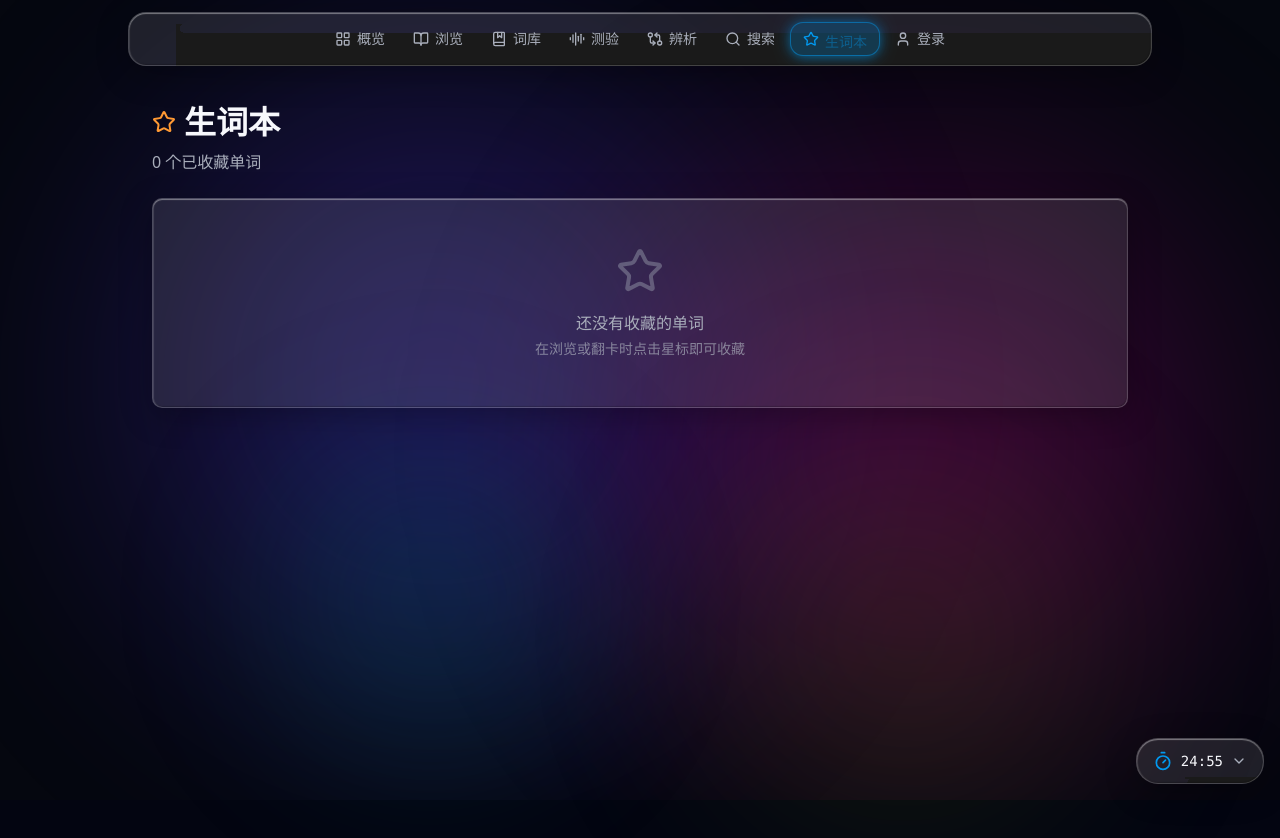
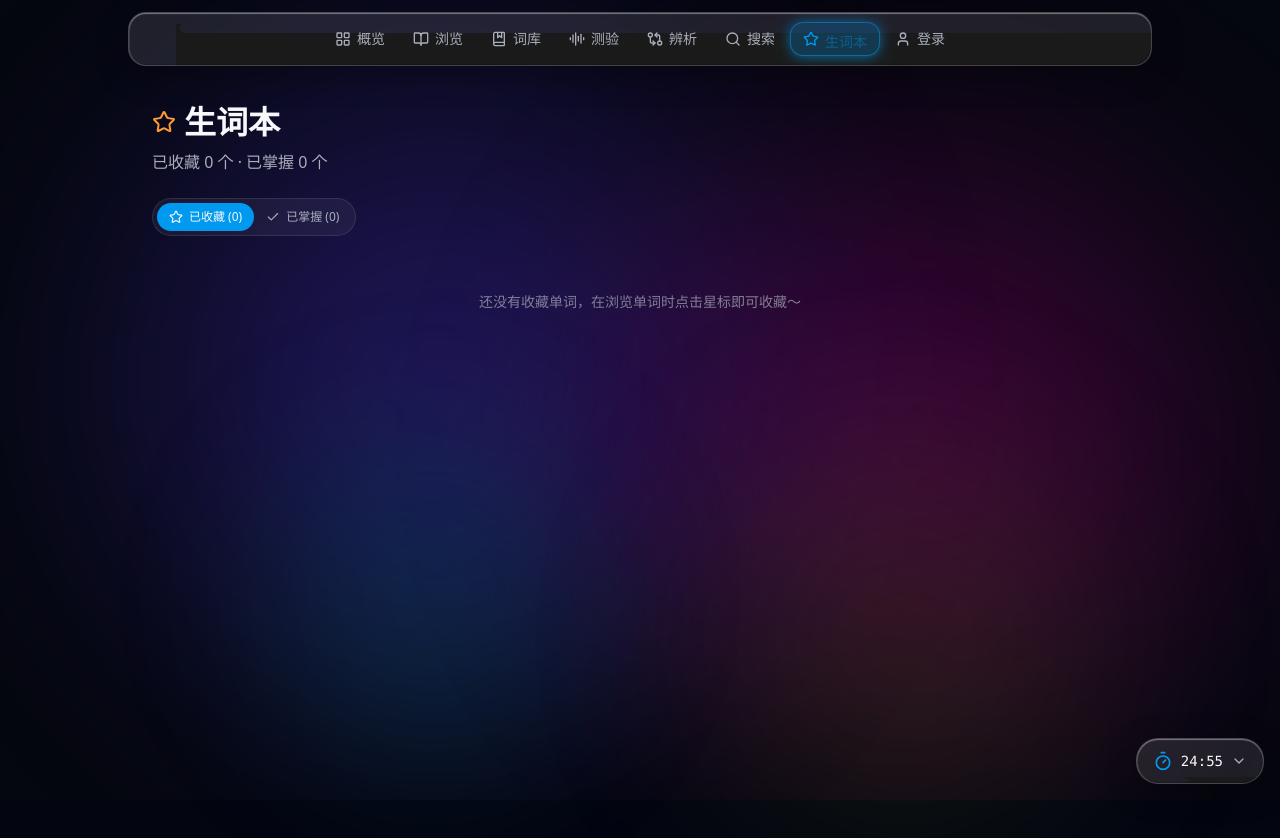
Before and after one commit to Yuriz132/-Henan-Province-College-to-Undergraduate-English-Vocabulary-Learning-Website, a React (Vite) app in the folder frontend/: page /starred in a window 1280 px wide. Shown: the top 838 px of the page. Built offline with nearby package versions, Linux system fonts and the light colour scheme.

Commit message:
fix: 4张统计卡分别跳转/浏览/收藏/掌握+图表/并统一卡片高度

```diff
--- a/frontend/src/pages/Index.tsx
+++ b/frontend/src/pages/Index.tsx
@@ -155,35 +155,52 @@ export default function Index() {
         </p>
       </FlyIn>
 
-      {/* 统计 — 4 张卡片（2列2排），点击弹出折线图 */}
+      {/* 统计 — 4 张卡片（2列2排），分别跳转不同页面 */}
       <div className="mb-5 grid grid-cols-2 gap-2 sm:grid-cols-4">
         {([
-          { label: '单词总数', value: allWords.length, icon: Layers, color: 'text-primary' },
-          { label: '已收藏', value: starredCount, icon: Star, color: 'text-warning' },
-          { label: '已掌握', value: knownCount, icon: TrendingUp, color: 'text-success' },
+          { label: '单词总数', value: allWords.length, icon: Layers, color: 'text-primary', to: '/browse' },
+          { label: '已收藏', value: starredCount, icon: Star, color: 'text-warning', to: '/starred' },
+          { label: '已掌握', value: knownCount, icon: TrendingUp, color: 'text-success', to: '/starred?tab=known' },
           {
             label: '学习情况',
             value: `${totalProgress}%`,
             icon: Activity,
             color: 'text-accent',
             extra: `${streak}天 · ${dailyAverage}/日`,
+            action: () => setChartOpen(true),
           },
         ] as const).map((s, idx) => {
           const Icon = s.icon;
+          const body = (
+            <>
+              <Icon className={`mb-1.5 h-4 w-4 ${s.color}`} />
+              <div className="text-xl font-bold text-foreground">{s.value}</div>
+              <div className="text-[11px] text-muted-foreground">{s.label}</div>
+              {('extra' in s && s.extra) && (
+                <div className="mt-0.5 text-[10px] text-muted-foreground/70">{s.extra}</div>
+              )}
+            </>
+          );
+          const cardCls = 'liquid-glass card-bounce flex h-24 w-full flex-col justify-between p-3 text-left transition-all hover:-translate-y-0.5 active:scale-[0.98]';
           return (
             <FlyIn key={s.label} delay={idx * 0.05}>
-              <button
-                onClick={() => setChartOpen(true)}
-                className="liquid-glass card-bounce w-full p-3 text-left transition-all hover:-translate-y-0.5 active:scale-[0.98]"
-                style={{ borderRadius: 'var(--radius-lg)' }}
-              >
-                <Icon className={`mb-1.5 h-4 w-4 ${s.color}`} />
-                <div className="text-xl font-bold text-foreground">{s.value}</div>
-                <div className="text-[11px] text-muted-foreground">{s.label}</div>
-                {('extra' in s && s.extra) && (
-                  <div className="mt-0.5 text-[10px] text-muted-foreground/70">{s.extra}</div>
-                )}
-              </button>
+              {'to' in s && s.to ? (
+                <Link
+                  to={s.to}
+                  className={cardCls}
+                  style={{ borderRadius: 'var(--radius-lg)' }}
+                >
+                  {body}
+                </Link>
+              ) : (
+                <button
+                  onClick={s.action}
+                  className={cardCls}
+                  style={{ borderRadius: 'var(--radius-lg)' }}
+                >
+                  {body}
+                </button>
+              )}
             </FlyIn>
           );
         })}
--- a/frontend/src/pages/Starred.tsx
+++ b/frontend/src/pages/Starred.tsx
@@ -1,26 +1,41 @@
 import { useState, useMemo } from 'react';
-import { Star, Play, Trash2 } from 'lucide-react';
+import { useSearchParams } from 'react-router-dom';
+import { Star, Play, Trash2, Check } from 'lucide-react';
 import { getWordById } from '@/lib/words-data';
-import { useStarred } from '@/hooks/use-storage';
+import { useStarred, useKnown } from '@/hooks/use-storage';
 import { WordCard } from '@/components/WordCard';
 import { Flashcard } from '@/components/Flashcard';
-import { FadeIn, FlyIn, Stagger } from '@/components/MotionPrimitives';
+import { FlyIn, Stagger } from '@/components/MotionPrimitives';
+
+type Tab = 'starred' | 'known';
 
 export default function Starred() {
   const { starredIds, remove, clear, count } = useStarred();
+  const { known, count: knownCount } = useKnown();
   const [flashcardMode, setFlashcardMode] = useState(false);
+  const [params, setParams] = useSearchParams();
+  const tab: Tab = params.get('tab') === 'known' ? 'known' : 'starred';
 
-  const words = useMemo(
+  const starredWords = useMemo(
     () => starredIds.map((id) => getWordById(id)).filter(Boolean) as NonNullable<ReturnType<typeof getWordById>>[],
     [starredIds]
   );
+  const knownWords = useMemo(
+    () => Array.from(known).map((id) => getWordById(id)).filter(Boolean) as NonNullable<ReturnType<typeof getWordById>>[],
+    [known]
+  );
+  const words = tab === 'starred' ? starredWords : knownWords;
+  const switchTab = (t: Tab) => {
+    setParams(t === 'starred' ? {} : { tab: 'known' });
+    setFlashcardMode(false);
+  };
 
   if (flashcardMode && words.length > 0) {
     return (
       <div className="mx-auto max-w-3xl px-4 py-4">
         <Flashcard
           words={words}
-          title="生词本复习"
+          title={tab === 'starred' ? '生词本复习' : '已掌握复习'}
           isStarred={() => true}
           onStar={(id) => remove(id)}
           onClose={() => setFlashcardMode(false)}
@@ -37,9 +52,11 @@ export default function Starred() {
             <h1 className="mb-1 flex items-center gap-2 font-bold text-foreground" style={{ fontSize: 'var(--font-size-headline)' }}>
               <Star className="h-6 w-6 text-warning" /> 生词本
             </h1>
-            <p className="text-muted-foreground">{count} 个已收藏单词</p>
+            <p className="text-muted-foreground">
+              已收藏 {count} 个 · 已掌握 {knownCount} 个
+            </p>
           </div>
-          {count > 0 && (
+          {words.length > 0 && (
             <div className="flex gap-2">
               <button
                 onClick={() => setFlashcardMode(true)}
@@ -47,29 +64,52 @@ export default function Starred() {
               >
                 <Play className="h-4 w-4" /> 翻卡复习
               </button>
-              <button
-                onClick={clear}
-                className="liquid-glass liquid-glass-shine card-bounce flex items-center gap-2 rounded-full px-4 py-2 text-sm text-muted-foreground transition-all hover:-translate-y-0.5 hover:text-destructive active:scale-95"
-              >
-                <Trash2 className="h-4 w-4" /> 清空
-              </button>
+              {tab === 'starred' && count > 0 && (
+                <button
+                  onClick={() => { if (window.confirm('确认清空所有收藏？')) clear(); }}
+                  className="flex items-center gap-1 text-xs text-muted-foreground hover:text-destructive"
+                >
+                  <Trash2 className="h-3.5 w-3.5" /> 清空
+                </button>
+              )}
             </div>
           )}
         </div>
+
+        {/* 标签切换 */}
+        <div className="mb-4 inline-flex rounded-full border border-white/10 bg-white/5 p-1 text-xs">
+          <button
+            onClick={() => switchTab('starred')}
+            className={`flex items-center gap-1.5 rounded-full px-3 py-1.5 transition-all ${
+              tab === 'starred' ? 'bg-primary text-primary-foreground' : 'text-muted-foreground hover:text-foreground'
+            }`}
+          >
+            <Star className="h-3.5 w-3.5" /> 已收藏 ({count})
+          </button>
+          <button
+            onClick={() => switchTab('known')}
+            className={`flex items-center gap-1.5 rounded-full px-3 py-1.5 transition-all ${
+              tab === 'known' ? 'bg-primary text-primary-foreground' : 'text-muted-foreground hover:text-foreground'
+            }`}
+          >
+            <Check className="h-3.5 w-3.5" /> 已掌握 ({knownCount})
+          </button>
+        </div>
       </FlyIn>
 
-      {count === 0 ? (
-        <FadeIn>
-          <div className="liquid-glass p-12 text-center" style={{ borderRadius: 'var(--radius-lg)' }}>
-            <Star className="mx-auto mb-4 h-12 w-12 text-muted-foreground/40" />
-            <p className="text-muted-foreground">还没有收藏的单词</p>
-            <p className="mt-1 text-sm text-muted-foreground/70">在浏览或翻卡时点击星标即可收藏</p>
-          </div>
-        </FadeIn>
+      {words.length === 0 ? (
+        <p className="py-10 text-center text-sm text-muted-foreground/70">
+          {tab === 'starred' ? '还没有收藏单词，在浏览单词时点击星标即可收藏～' : '还没有标记为已掌握的单词，去测验或翻卡时点「认识」即可标记～'}
+        </p>
       ) : (
-        <Stagger className="grid gap-3 sm:grid-cols-2 lg:grid-cols-3" stagger={0.06}>
+        <Stagger className="grid gap-3 sm:grid-cols-2" stagger={0.05}>
           {words.map((w) => (
-            <WordCard key={w.id} word={w} starred onToggleStar={remove} />
+            <WordCard
+              key={w.id}
+              word={w}
+              starred={tab === 'starred'}
+              onToggleStar={() => remove(w.id)}
+            />
           ))}
         </Stagger>
       )}
```
